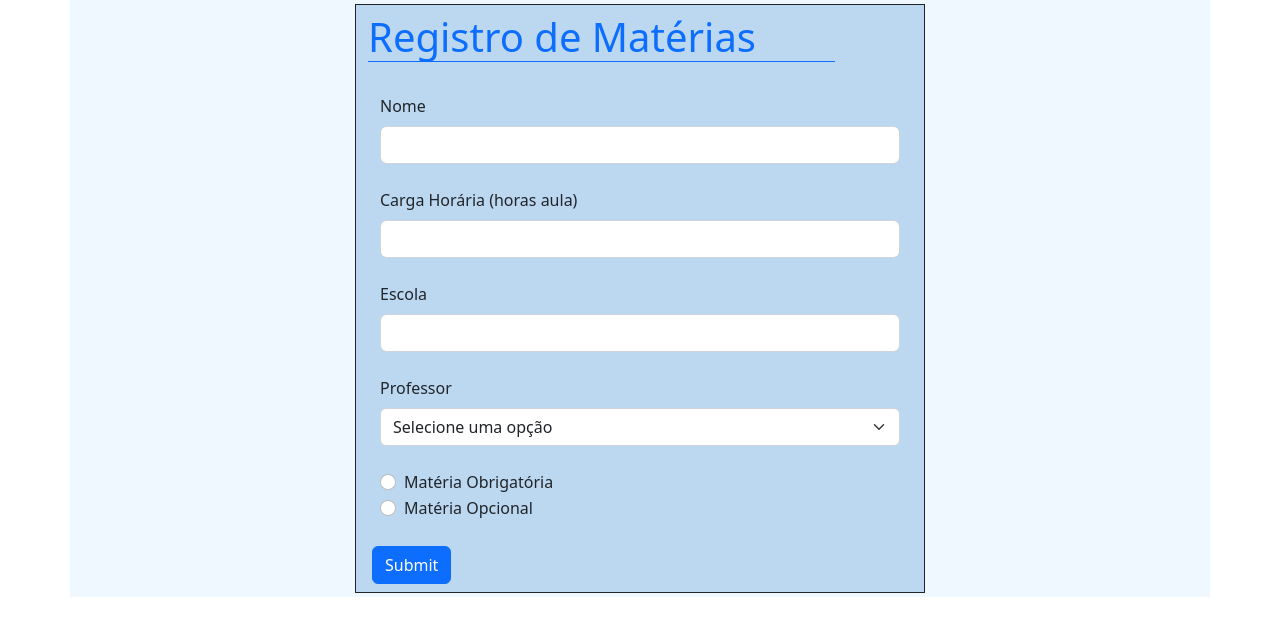
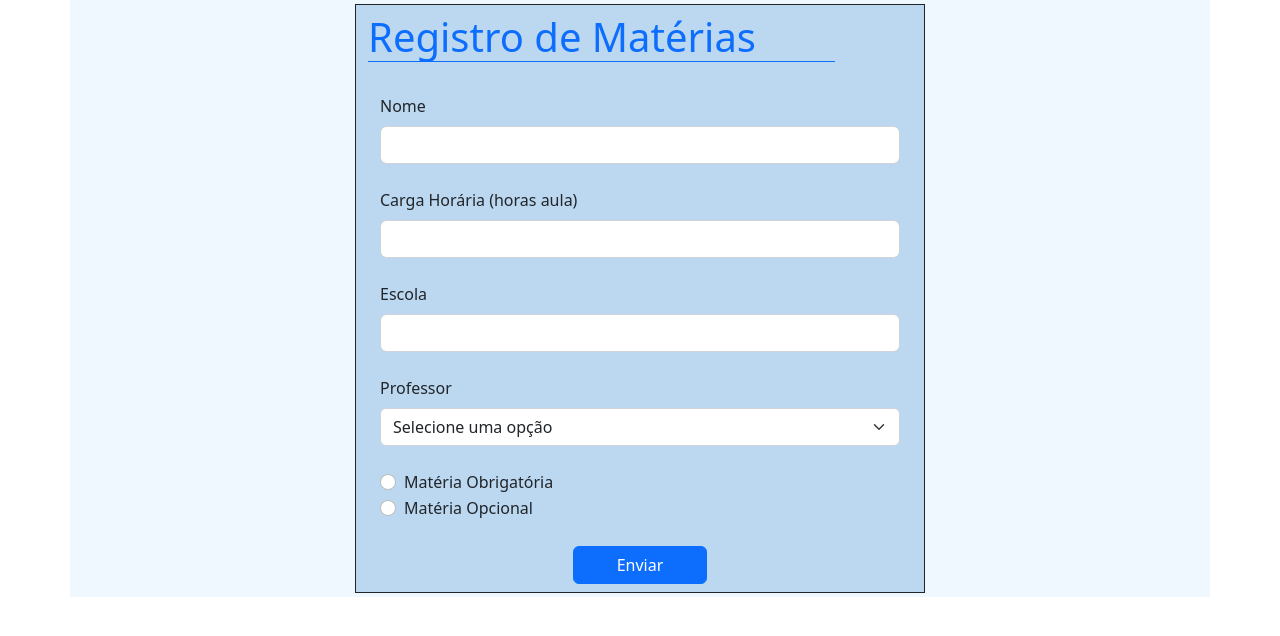
Before and after one commit to paulo-dutra/M1S09, an Angular app: page / in a window 1280 px wide. Shown: the top 636 px of the page. Built offline with nearby package versions, Linux system fonts and the light colour scheme.

Commit message:
Exercicio 2

```diff
--- a/src/app/formulario/formulario.component.html
+++ b/src/app/formulario/formulario.component.html
@@ -6,7 +6,7 @@
                     Registro de Matérias
                 </div>
             </div>
-        <form class="text-start">
+            <form class="text-start" (submit)="$event.preventDefault()" >
                 <div class="col mx-2 mt-4">
                     <label for="nome" class="form-label">Nome</label>
                     <input type="text" class="form-control" id="nome">
@@ -24,7 +24,8 @@
                         <label for="select-form" class="form-label">Professor</label>
                         <select class="form-select" aria-label="Default select example" id="select-form">
                             <option selected disabled>Selecione uma opção</option>
-                <option *ngFor="let professor of listaProfessores" [value]="professor.numero" >{{professor.nome}}</option>
+                            <option *ngFor="let professor of listaProfessores" [value]="professor.numero">
+                                {{professor.nome}}</option>
                         </select>
                     </div>
                 </div>
@@ -44,8 +45,28 @@
                         </div>
                     </div>
                 </div>
-          <button type="submit" class="btn btn-primary mt-4">Submit</button>
+                <div class="d-flex justify-content-center">
+                    <button type="submit" class="btn btn-primary mt-4 w-25" data-bs-toggle="modal" data-bs-target="#formEnviado" >Enviar</button>
+                </div>
             </form>
         </div>
     </div>
 </div>
+
+  <!-- Modal -->
+  <div class="modal fade" id="formEnviado" tabindex="-1" aria-labelledby="exampleModalLabel" aria-hidden="true">
+    <div class="modal-dialog">
+      <div class="modal-content">
+        <div class="modal-header">
+          <h1 class="modal-title fs-5" id="exampleModalLabel">Aviso</h1>
+          <button type="button" class="btn-close" data-bs-dismiss="modal" aria-label="Close"></button>
+        </div>
+        <div class="modal-body">
+          Formulário enviado com sucesso!
+        </div>
+        <div class="modal-footer">
+          <button type="button" class="btn btn-secondary" data-bs-dismiss="modal">Fechar</button>
+        </div>
+      </div>
+    </div>
+  </div>
--- a/src/app/formulario/formulario.component.ts
+++ b/src/app/formulario/formulario.component.ts
@@ -24,4 +24,5 @@
       numero: 4
     }
   ]
+
 }
```
Lines whose indentation alone changed are shown as unchanged.
